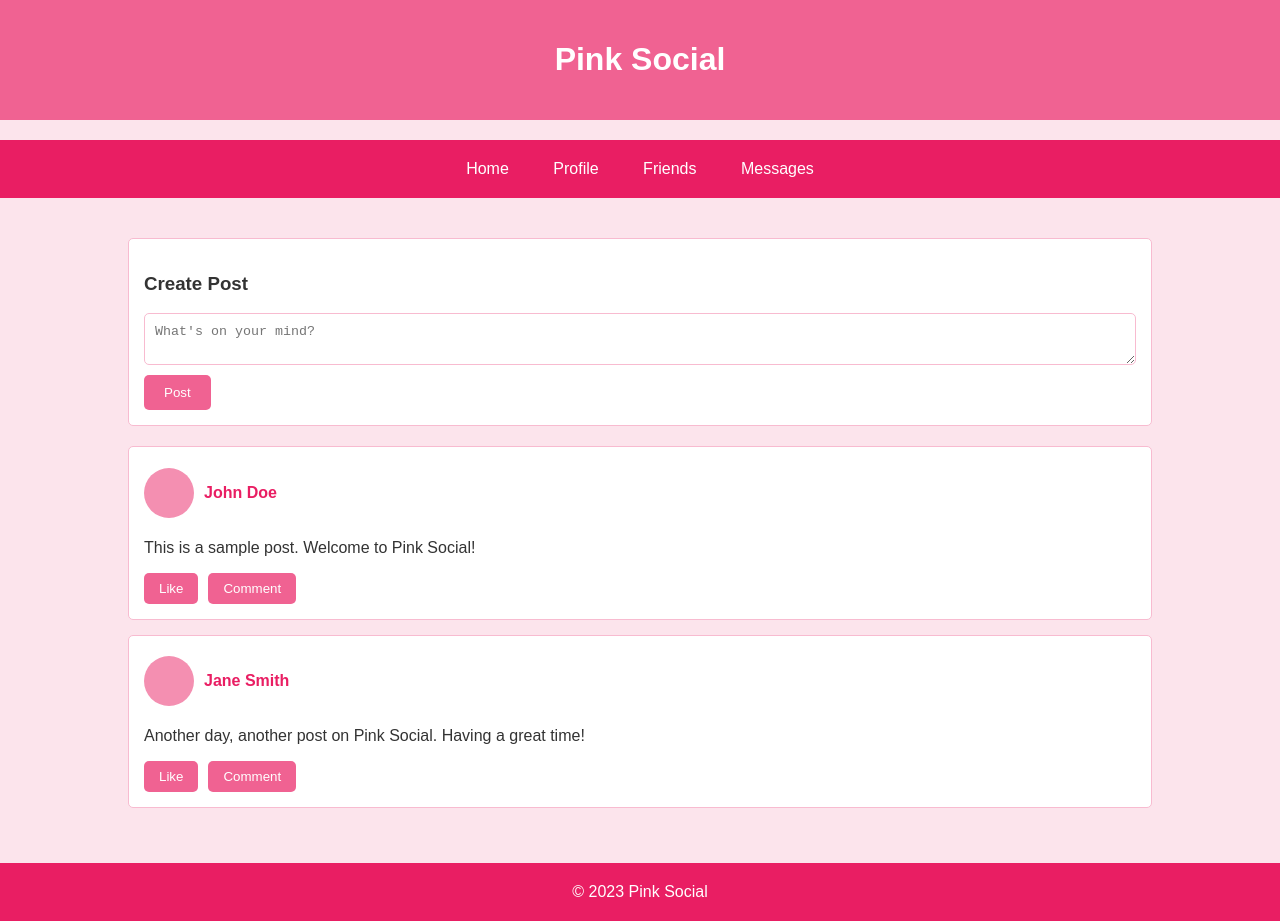
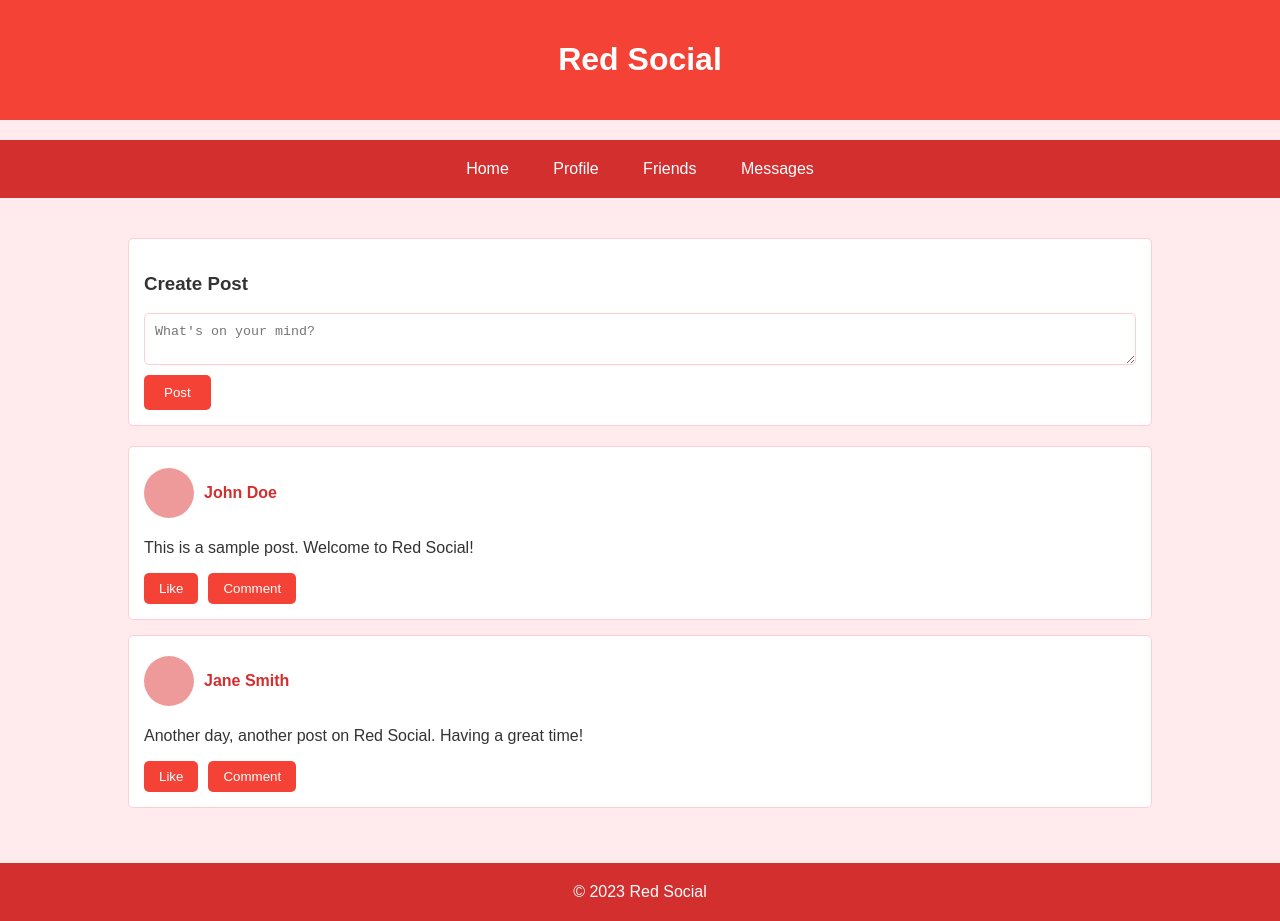
Before and after one commit to psudeoR3BEL/hello-world-site13, a plain HTML site: page index.html in a window 1280 px wide. Drawn offline with Linux system fonts and the light colour scheme.

Commit message:
change the website color to red color and also reflect the change in the website title

```diff
--- a/index.html
+++ b/index.html
@@ -2,12 +2,12 @@
 <head>
     <meta charset="UTF-8">
     <meta name="viewport" content="width=device-width, initial-scale=1.0">
-    <title>Pink Social Media</title>
+    <title>Red Social Media</title>
     <style>
         body {
             font-family: Arial, sans-serif;
             margin: 0;
-            background-color: #fce4ec; /* Light pink background */
+            background-color: #ffebee; /* Light red background */
             color: #333;
         }
 
@@ -18,7 +18,7 @@
         }
 
         header {
-            background-color: #f06292; /* Medium pink header */
+            background-color: #f44336; /* Medium red header */
             color: white;
             padding: 20px 0;
             text-align: center;
@@ -26,7 +26,7 @@
         }
 
         nav {
-            background-color: #e91e63; /* Darker pink nav */
+            background-color: #d32f2f; /* Darker red nav */
             color: white;
             padding: 10px 0;
             text-align: center;
@@ -41,12 +41,12 @@
         }
 
         nav a:hover {
-            background-color: #c2185b; /* Even darker pink on hover */
+            background-color: #b71c1c; /* Even darker red on hover */
         }
 
         .post {
             background-color: white;
-            border: 1px solid #f8bbd0; /* Light pink border */
+            border: 1px solid #ffcdd2; /* Light red border */
             padding: 15px;
             margin-bottom: 15px;
             border-radius: 5px;
@@ -61,14 +61,14 @@
         .profile-pic {
             width: 50px;
             height: 50px;
-            background-color: #f48fb1; /* Placeholder profile pic color */
+            background-color: #ef9a9a; /* Placeholder profile pic color */
             border-radius: 50%;
             margin-right: 10px;
         }
 
         .username {
             font-weight: bold;
-            color: #e91e63; /* Darker pink username */
+            color: #d32f2f; /* Darker red username */
         }
 
         .post-content {
@@ -81,7 +81,7 @@
         }
 
         .post-actions button {
-            background-color: #f06292; /* Medium pink button */
+            background-color: #f44336; /* Medium red button */
             color: white;
             border: none;
             padding: 8px 15px;
@@ -91,12 +91,12 @@
         }
 
         .post-actions button:hover {
-            background-color: #e91e63; /* Darker pink button on hover */
+            background-color: #d32f2f; /* Darker red button on hover */
         }
 
         .create-post {
             background-color: white;
-            border: 1px solid #f8bbd0; /* Light pink border */
+            border: 1px solid #ffcdd2; /* Light red border */
             padding: 15px;
             margin-bottom: 20px;
             border-radius: 5px;
@@ -106,13 +106,13 @@
             width: 100%;
             padding: 10px;
             margin-bottom: 10px;
-            border: 1px solid #f8bbd0; /* Light pink border */
+            border: 1px solid #ffcdd2; /* Light red border */
             border-radius: 5px;
             box-sizing: border-box;
         }
 
         .create-post button {
-            background-color: #f06292; /* Medium pink button */
+            background-color: #f44336; /* Medium red button */
             color: white;
             border: none;
             padding: 10px 20px;
@@ -121,13 +121,13 @@
         }
 
         .create-post button:hover {
-            background-color: #e91e63; /* Darker pink button on hover */
+            background-color: #d32f2f; /* Darker red button on hover */
         }
 
         footer {
             text-align: center;
             padding: 20px 0;
-            background-color: #e91e63; /* Darker pink footer */
+            background-color: #d32f2f; /* Darker red footer */
             color: white;
             margin-top: 20px;
         }
@@ -135,7 +135,7 @@
 </head>
 <body>
     <header>
-        <h1>Pink Social</h1>
+        <h1>Red Social</h1>
     </header>
 
     <nav>
@@ -160,7 +160,7 @@
                     <h4 class="username">John Doe</h4>
                 </div>
                 <div class="post-content">
-                    <p>This is a sample post. Welcome to Pink Social!</p>
+                    <p>This is a sample post. Welcome to Red Social!</p>
                 </div>
                 <div class="post-actions">
                     <button>Like</button>
@@ -174,7 +174,7 @@
                     <h4 class="username">Jane Smith</h4>
                 </div>
                 <div class="post-content">
-                    <p>Another day, another post on Pink Social. Having a great time!</p>
+                    <p>Another day, another post on Red Social. Having a great time!</p>
                 </div>
                 <div class="post-actions">
                     <button>Like</button>
@@ -185,7 +185,7 @@
     </div>
 
     <footer>
-        &copy; 2023 Pink Social
+        &copy; 2023 Red Social
     </footer>
 
     <script>
```
